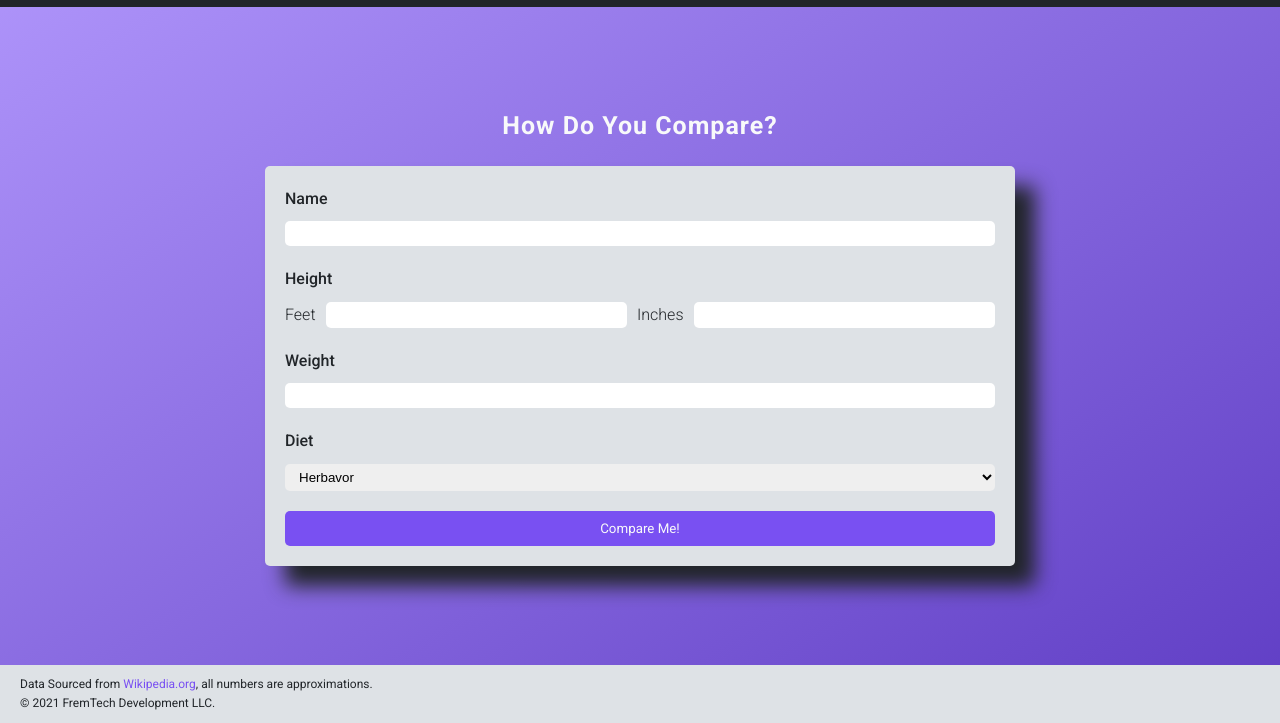
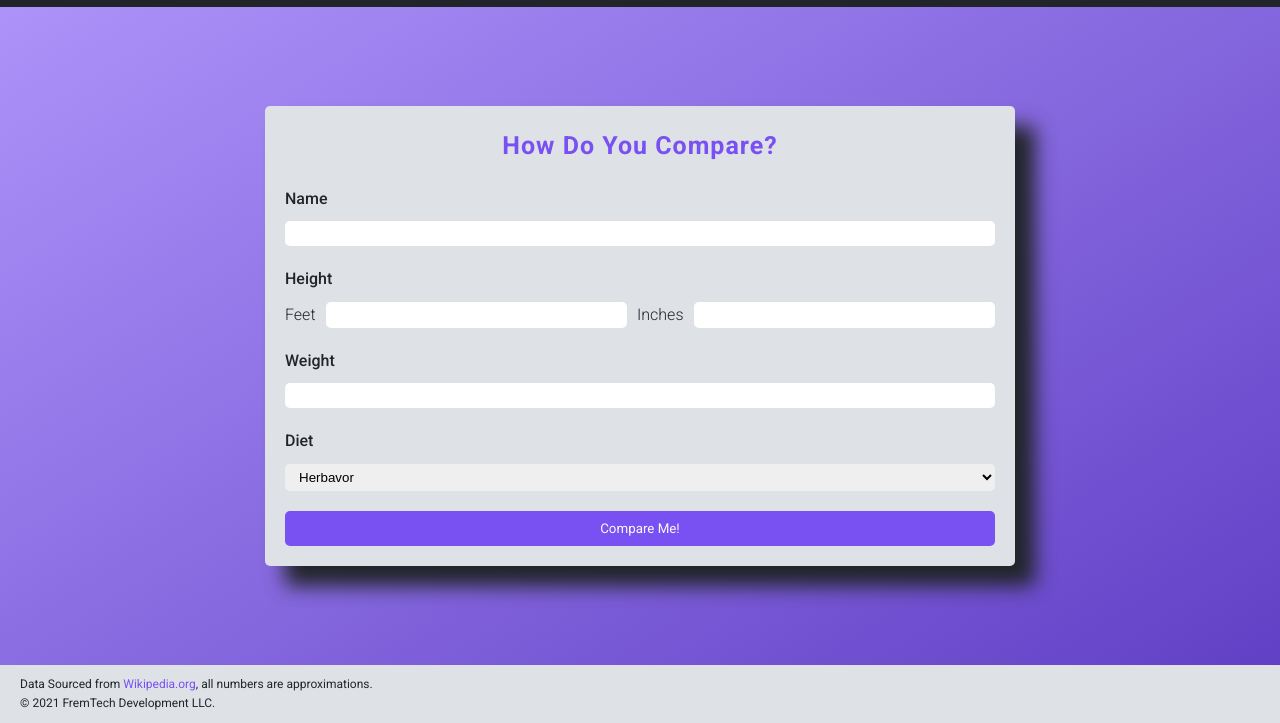
Before and after one commit to kfremgen97/Dinosaurs, a website built with webpack: page src/index.html in a window 1280 px wide. Shown: the part 77-800 px from the top of the page. Built offline with nearby package versions, Linux system fonts and the light colour scheme.

Commit message:
refractor: Change view component styles to be a form

```diff
--- a/src/index.html
+++ b/src/index.html
@@ -28,8 +28,13 @@
 <main class="main">
     <!-- view form -->
     <div class="view view--form">
-        <h3 class="heading heading--3 heading--white mb">How Do You Compare?</h3>
+
+<!--        <div class="error">-->
+<!--            <h3 class="heading heading&#45;&#45;3">Error</h3>-->
+<!--            <p class="error_message">This is an error</p>-->
+<!--        </div>-->
         <form class="form">
+            <h3 class="heading heading--3 heading--form">How Do You Compare?</h3>
             <div class="form__item form__item--name">
             <label for="name" class="form__label">Name</label>
             <input type="text" name="name" id="name" class="form__input form__input--name" >
--- a/src/scss/base/_typography.scss
+++ b/src/scss/base/_typography.scss
@@ -23,7 +23,13 @@ body {
   &--3 {
     font-size: 2.5rem;
   }
+
   &--white {
     color: $white;
   }
+
+  &--form {
+    color: $primary;
+    justify-self: center;
+  }
 }
--- a/src/scss/component/_form.scss
+++ b/src/scss/component/_form.scss
@@ -1,6 +1,8 @@
 /* form */
 
 .form {
+  // set the form row
+  grid-row: 2/3;
   // set the width
   width: 75rem;
   // set the background color
--- a/src/scss/component/_view.scss
+++ b/src/scss/component/_view.scss
@@ -2,17 +2,19 @@
 
 .view {
 
-  // set the view to take up its parent container
   height: 100%;
   width: 100%;
 
   // form view
   &--form {
-    // set the display to flex with a direction of column
-    display: flex;
-    flex-direction: column;
-    // center the  flex items on both axis
-    align-items: center;
-    justify-content: center;
+    // set the display to a grid with 3 rows and 1 column
+    display: grid;
+    grid-template-columns: 1fr;
+    grid-template-rows: 1fr min-content 1fr;
+    // set the gap between each row and column
+    grid-gap: 2rem;
+    // justify the items on the horizontal axis to center
+    justify-items: center;
+
   }
 }
```
